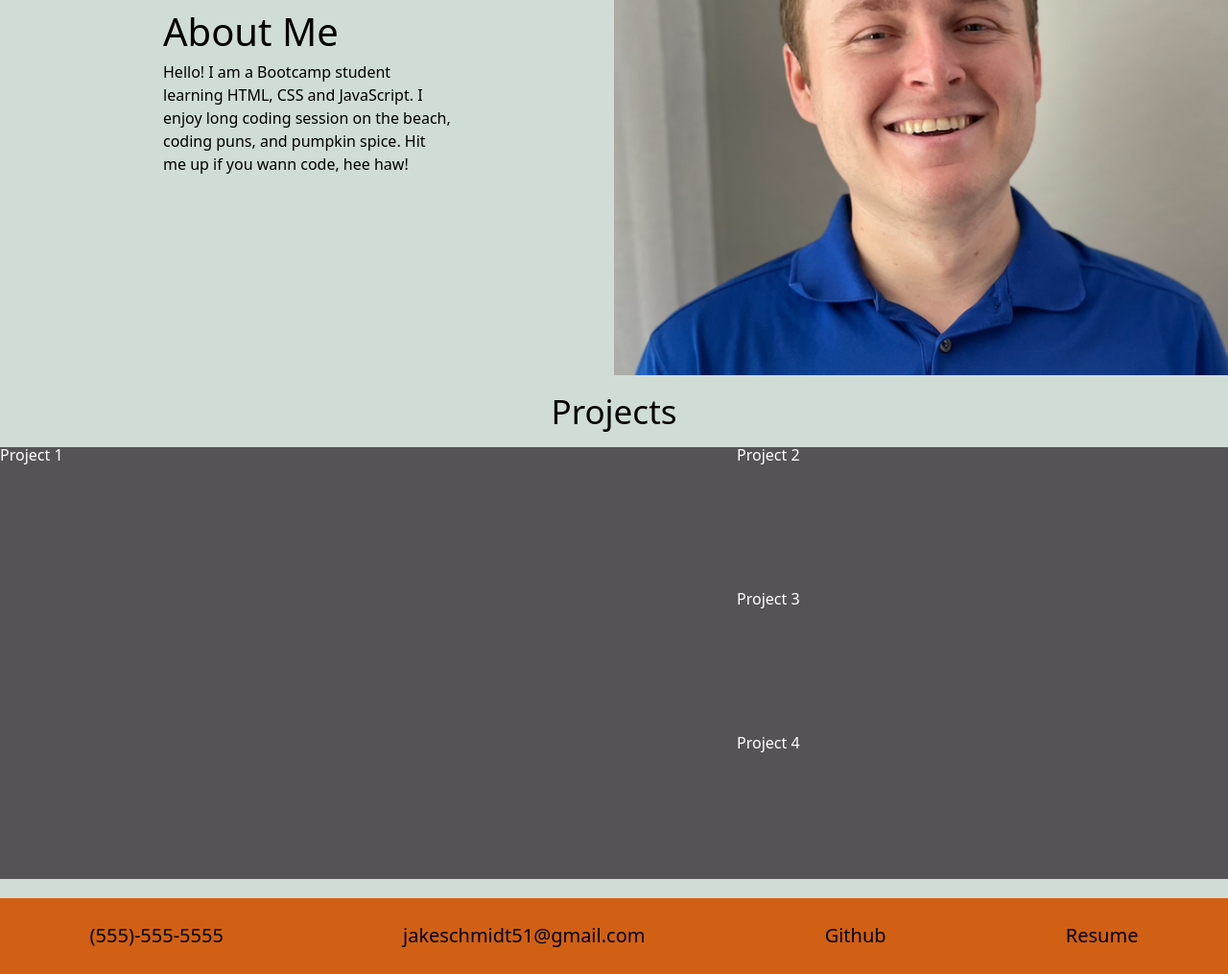
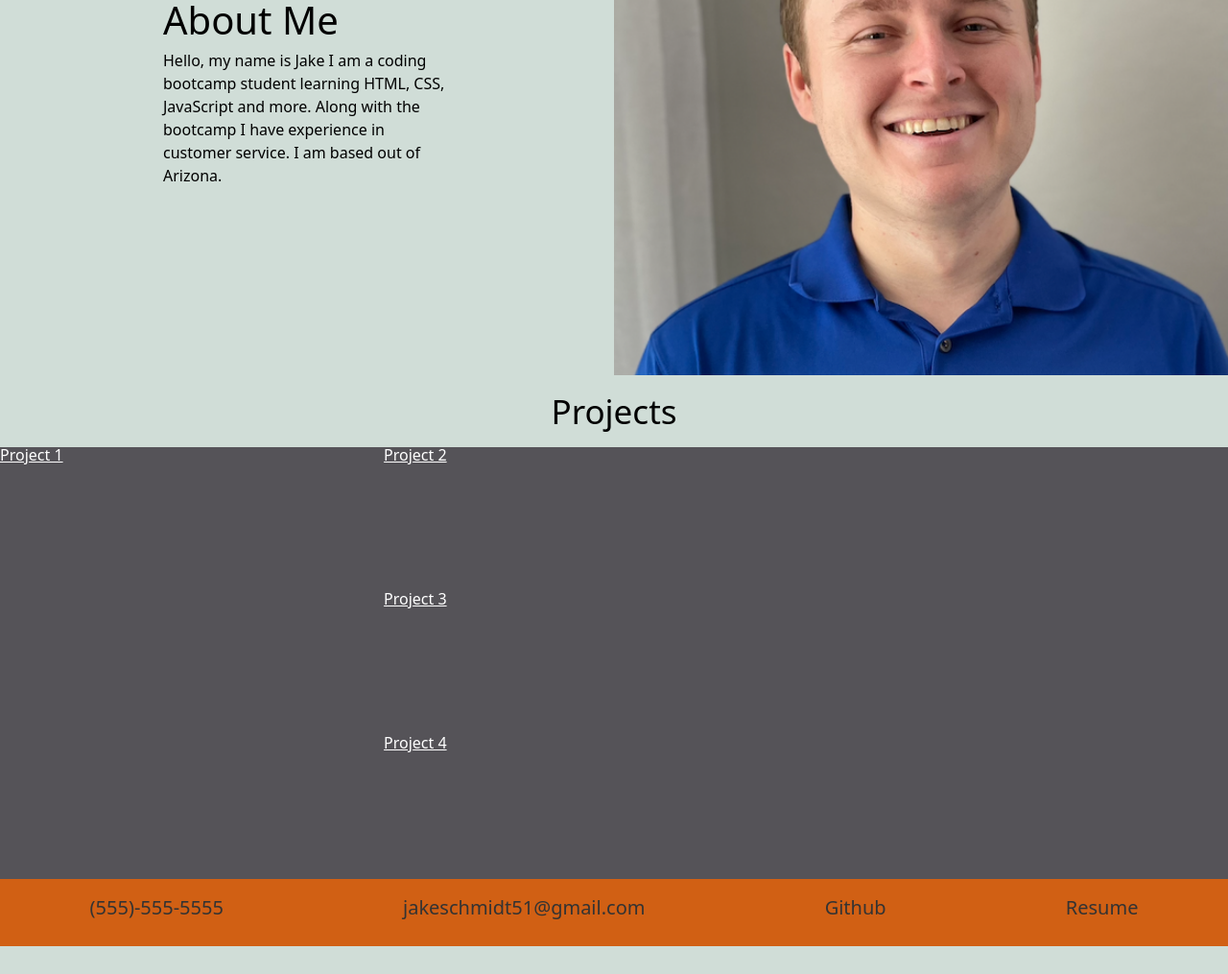
Before and after one commit to jr213/Challenge-two, a plain HTML site: page index.html in a window 1280 px wide. Shown: the part 552-1567 px from the top of the page at 96% size. After the commit the page ends 1538 px from the top, so only its background shows below. Drawn offline with Linux system fonts and the light colour scheme.

Commit message:
biography changes

```diff
--- a/index.html
+++ b/index.html
@@ -26,29 +26,28 @@
         <article class="about">
             <div class="about-me-content">
             <h2>About Me</h2>
-            <section id="me">Hello! I am a Bootcamp student learning HTML, CSS and JavaScript. I enjoy long coding session on the beach, coding puns, and pumpkin spice. Hit me up if you wann code, hee haw!</section>
+            <section id="me">Hello, my name is Jake I am a coding bootcamp student learning HTML, CSS, JavaScript and more. Along with the bootcamp I have experience in customer service. I am based out of Arizona. </section>
             </div>
             <img id="mypic" src="./assets/Screen Shot 2022-08-30 at 3.46.16 PM.png" alt="Picture of me.">
             </article>
         <article>
             <h3 id="navproject">Projects</h3>
             <ul class="work">
-                <li class="proj1">Project 1</li>
+                <li><a class="proj1" href="#">Project 1</a></li>
                 <div class="stack">
-                <li class="proj2">Project 2</li>
-                <li class="proj3">Project 3</li>
-                <li class="proj4">Project 4</li>
-
+                <li><a class="proj2" href="#">Project 2</a></li>
+                <li><a class="proj3" href="#">Project 3</a></li>
+                <li><a class="proj4" href="#">Project 4</a></li>
                 </div>
             </ul>
         </article>
     </main>
-    <footer id="foot">
+    <footer>
         <ul class="myInfo">
-            <a>(555)-555-5555</a>
-            <a href="#" style="color: black; text-decoration: none;">jakeschmidt51@gmail.com</a>
-            <a href="https://github.com/jr213" style="color: black; text-decoration: none;">Github</a>
-            <a href="#" style="color: black; text-decoration: none;">Resume</a>
+            <a href="#" class="foothovr">(555)-555-5555</a>
+            <a href="#" class="foothovr" >jakeschmidt51@gmail.com</a>
+            <a href="https://github.com/jr213" class="foothovr" >Github</a>
+            <a href="#" class="foothovr" >Resume</a>
         </ul>
     </footer>
 
--- a/style.css
+++ b/style.css
@@ -1,11 +1,13 @@
 :root{
     font-family: system-ui, -apple-system, BlinkMacSystemFont, 'Segoe UI', Roboto, Oxygen, Ubuntu, Cantarell, 'Open Sans', 'Helvetica Neue', sans-serif;
+    --bright:  #D16014;
+    --dark: #555358;
 }
 header{
     display: flex;
     width: 100%;
     height: 21em;
-    background-color: #555358;
+    background-color: var(--dark);
 }
 h1{
     font-size: 9.2em;
@@ -31,11 +33,11 @@ h1{
     text-decoration: none;
 }
 .nav-item:hover{
-    color: #D16014;
+    color: var(--bright);
 }
 #border{
     width: 100%;
-    border-bottom: 10px solid #D16014;
+    border-bottom: 10px solid var(--bright) ;
 }
 .about{
     display: flex;
@@ -80,9 +82,10 @@ h3{
     display: flex;
     flex: 3;
     flex-direction: column;
-    background-color: #555358;
+    background-color: var(--dark);
     height: 450px;
     color: white;
+    width: 400px;
 
 }
 .stack{
@@ -94,20 +97,20 @@ h3{
 }
 .proj2{
     display: flex;
-    background-color: #555358;
+    background-color: var(--dark);
     height: 150px;
     color: white;
 }
 .proj3{
     display: flex;
-    background-color: #555358;
+    background-color: var(--dark);
     height: 150px;
     color: white;
 
 }
 .proj4{
     display: flex;
-    background-color: #555358;
+    background-color: var(--dark);
     height: 150px;
     color: white;
 
@@ -118,8 +121,15 @@ h3{
     justify-content: space-around;
     width: 100%;
     height: 2.5em;
-    background-color: #D16014;
+    background-color: var(--bright);
     font-size: 20px;
-    margin-top: 20px;
+    padding-top: 20px;
     bottom: 0;
 }
+.foothovr{
+    color: #333;
+    text-decoration: none;
+}
+.foothovr:hover{
+    color: var(--dark);
+}
```
Also changed, not shown: 1 other file.
